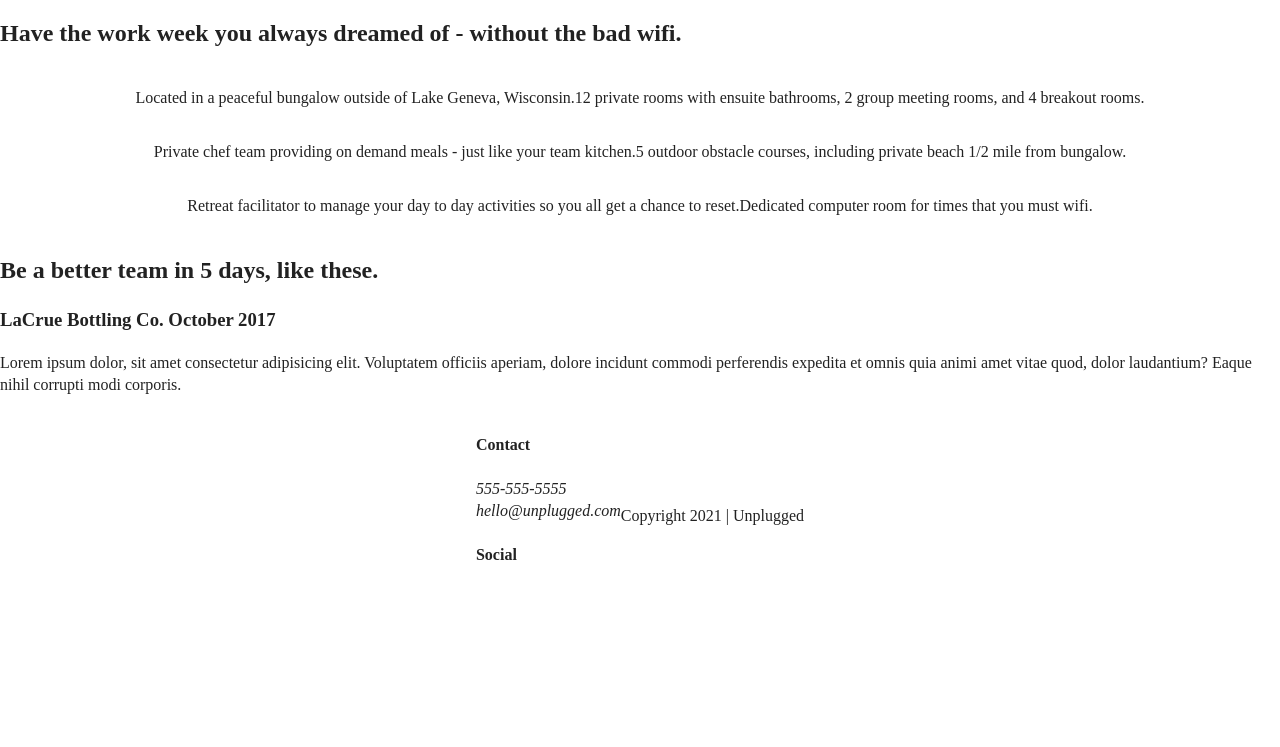
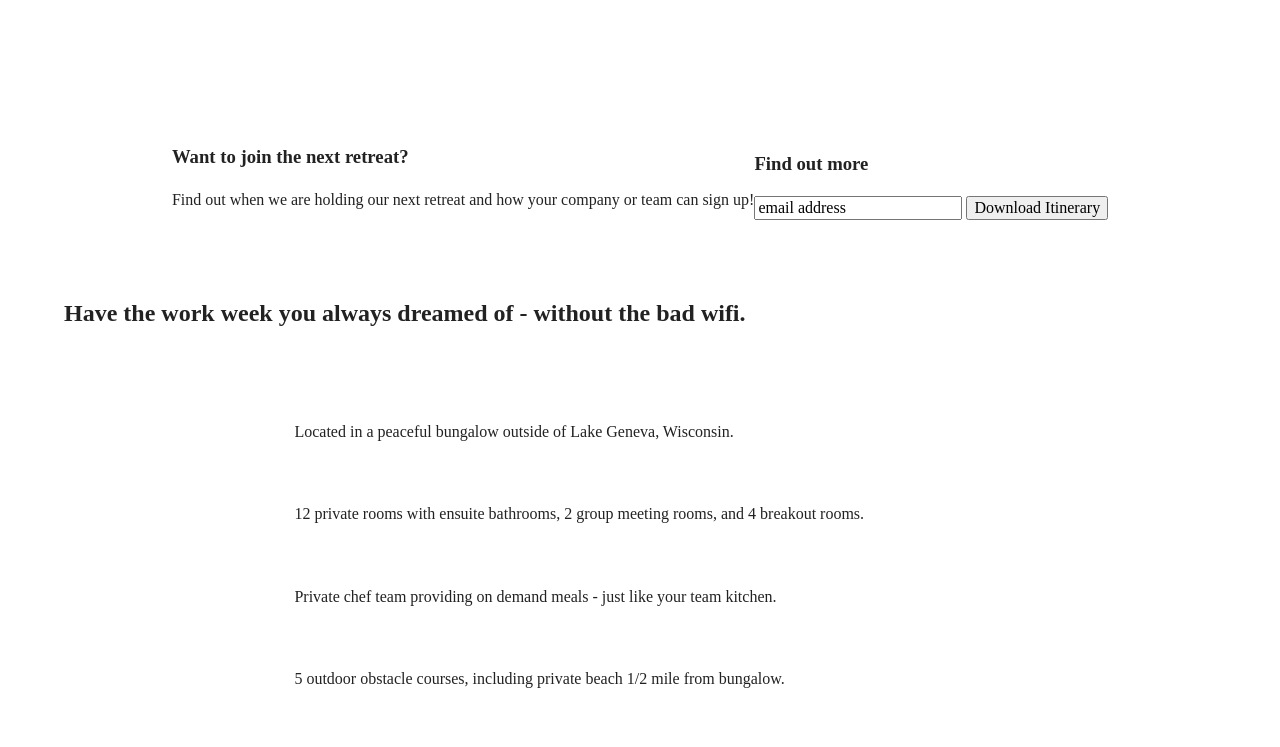
Before and after one commit to mbragg3232/unplugged-project, a website: page index.html in a window 1280 px wide. Shown: the part 247-994 px from the top of the page. Before the commit the page ends 866 px from the top, so only its background shows below. Drawn offline with Linux system fonts and the light colour scheme.

Commit message:
Added width, padding & margins

```diff
--- a/css/main.css
+++ b/css/main.css
@@ -97,15 +97,22 @@ textarea {
    }
 
    /* ---------Header Styles ------------*/
-     header .content-wrapper{
+   header {
+     padding: 15px 0;
+   }
+
+   header .content-wrapper{
       display: flex;
       justify-content: center;
       align-items: center;
       flex-flow: row wrap;
+      margin: 0px;
      }
 
-    header .header-divider {
-
+    .header-divider {
+      width: 100%;
+      height: 1px;
+      margin: 10px 0 20px 0;
     }
 
     header nav {
@@ -113,25 +120,28 @@ textarea {
       justify-content: space-around;
       align-items: center;
       flex-flow: row wrap;
+      width: 60%;
     }
 
     header nav ul {
       display: flex;
-      justify-content: center;
+      justify-content: space-around;
+      width: 20%;
     }
 
     /* ---------Footer Styles ------------*/
 
-    footer .content-wrapper {
-
+    footer {
+      flex-direction: column;
     }
 
-    footer .footer-content {
-
+    footer .content-wrapper {
+      width: 55%;
+      margin: 50px 0;
     }
 
     footer .contact {
-
+      margin: 50px;
     }
 
     footer .social-icons {
@@ -146,11 +156,19 @@ textarea {
       align-items: center;
     }
 
-    footer .copyright {
+    footer p {
+      margin: 0px;
     }
 
-    /* ----------------Mobile Styles - Homepage ----------*/
+    footer .copyright {
+      margin: 20px 0;
+    }
 
+    /* ============= Mobile Styles - Homepage  ============= -*/
+    .content-wrapper {
+      width: 90%;
+      margin: 50px 0;
+    }
     /*--Hero-area ---*/
     .hero-area {
       display: flex;
@@ -182,6 +200,10 @@ textarea {
       flex-flow: row wrap;
     }
 
+    .features h2 {
+      margin-bottom: 60px;
+    }
+
     .features .features-items {
       display: flex;
       justify-content: center;
@@ -189,8 +211,13 @@ textarea {
       flex-flow: row wrap;
     }
 
-    article .features-item-description {
+    .features article {
+      width: 60%;
+      margin: 30px 0;
+    }
 
+    .features p {
+      margin: 0;
     }
 
     /*---Reviews-area ---*/
@@ -200,11 +227,16 @@ textarea {
       flex-flow: row wrap;
     }
 
-    .reviews article {
-
+    .reviews h2 {
+      margin-bottom: 40px;
     }
 
-    /* ----------------Mobile Styles - About ----------*/
+    .reviews h3 {
+      width: 55%;
+      margin: 20px 0;
+    }
+
+    /* ============= Mobile Styles - About  ============= */
 
     .mission {
       display: flex;
@@ -220,7 +252,7 @@ textarea {
       flex-flow: row wrap;
     }
 
-    /* ----------------Mobile Styles - FAQ ----------*/
+    /* ============= Mobile Styles - FAQ  ============= */
 
     .faq {
       display: flex;
@@ -234,6 +266,15 @@ textarea {
       justify-content: center;
       align-items: center;
       flex-flow: row wrap;
+      margin: 50px 0 0 0;
+    }
+
+    .faq h2 {
+      margin-bottom: 40px;
+    }
+
+    .faq-content {
+      margin-bottom: 50px;
     }
 
 
```
